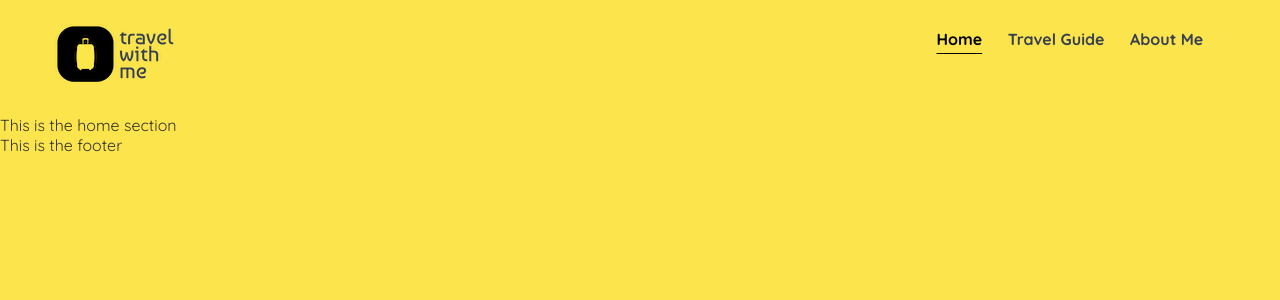
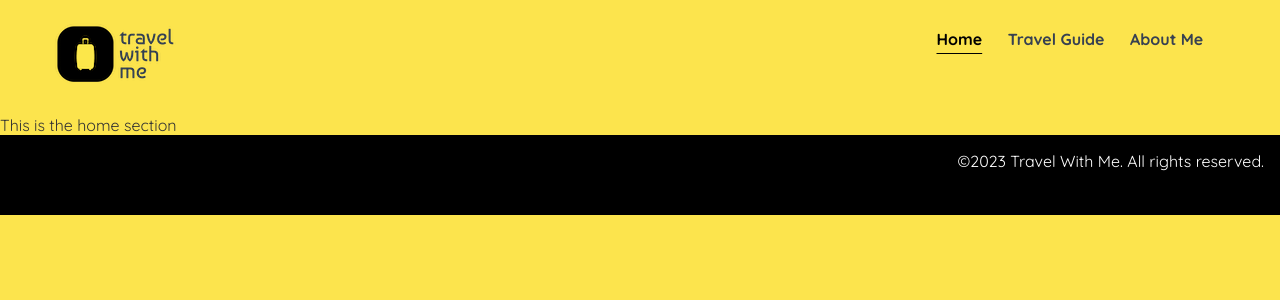
Before and after one commit to yongtao-wang/react-flask, a React (Create React App) app in the folder frontend/: page / in a window 1280 px wide. Shown: the top 300 px of the page. Built offline with nearby package versions, Linux system fonts and the light colour scheme.

Commit message:
Add simple footer

```diff
--- a/frontend/src/components/home/Footer.js
+++ b/frontend/src/components/home/Footer.js
@@ -1,5 +1,11 @@
 const Footer = () => {
-  return <div>This is the footer</div>;
-};
+  return (
+    <footer className="footer">
+      <div className="copyright">
+        ©2023 Travel With Me. All rights reserved.
+      </div>
+    </footer>
+  )
+}
 
-export default Footer;
+export default Footer
--- a/frontend/src/css/index.css
+++ b/frontend/src/css/index.css
@@ -5,6 +5,7 @@
   --palette-secondary: #374151;
   --palette-accent: #000000;
   --palette-background: #FCE44D;
+  --palette-foreground: #FFFFFF;
 }
 
 body {
@@ -49,3 +50,14 @@ body {
   text-decoration: underline;
   text-underline-offset: 8px;
 }
+
+.footer {
+  height: 5rem;
+  color: var(--palette-foreground);
+  background-color: var(--palette-accent);
+}
+
+.footer .copyright{
+  text-align: right;
+  padding: 1rem;
+}
```
